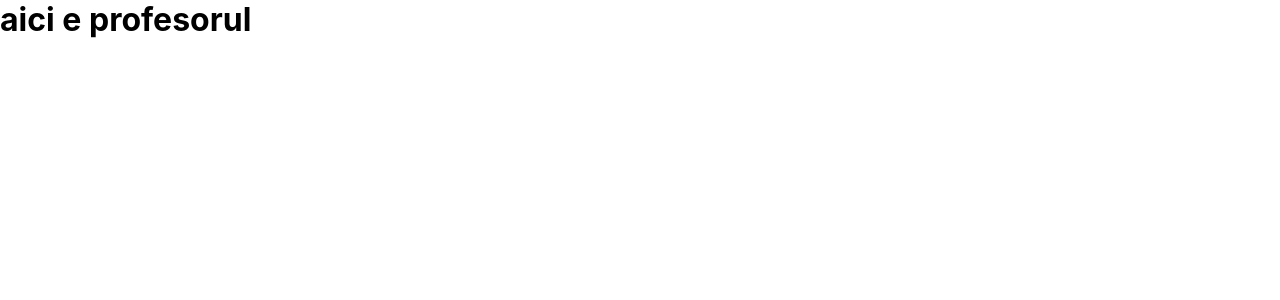
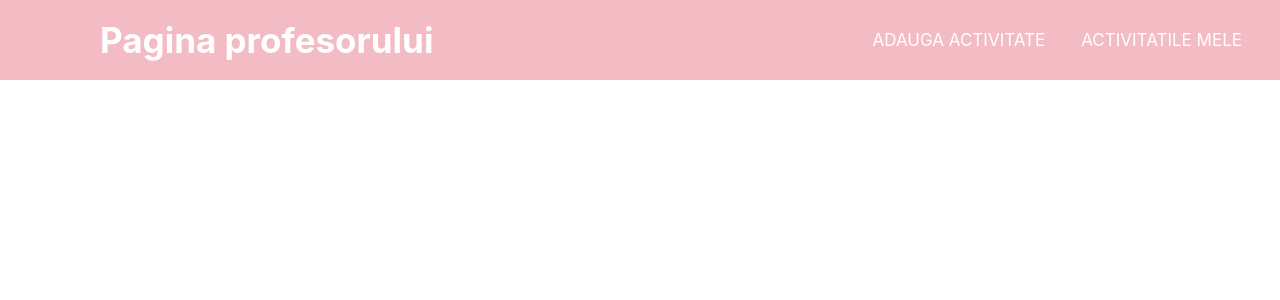
Before and after one commit to ralucaantal/Continuous-Feedback-----TW-Project, a React (Create React App) app in the folder client/: page /teacher in a window 1280 px wide. Shown: the top 300 px of the page. Built offline with nearby package versions, Linux system fonts and the light colour scheme; no server answers.

Commit message:
am inceput sa fac pagina profesorului

```diff
--- a/client/src/components/css/loginform.css
+++ b/client/src/components/css/loginform.css
@@ -132,5 +132,4 @@ input:focus{
     justify-content: center;
     width: 50%;
     height: 50%;
-
 }
--- /dev/null
+++ b/client/src/components/css/teacher.css
@@ -0,0 +1,110 @@
+* {
+  padding: 0;
+  margin: 0;
+  box-sizing: border-box;
+}
+
+@font-face {
+  font-family: "CustomFont";
+  src: url("../css/fonts/RolexLight.woff2");
+}
+
+.page {
+  height: 100vh;
+  width: 100%;
+  display: flex;
+  justify-content: center;
+  align-items: center;
+}
+
+nav {
+  background: rgb(243, 188, 197);
+  height: 80px;
+  width: 100%;
+}
+
+label.pagProfesor {
+  color: white;
+  font-size: 35px;
+  line-height: 80px;
+  padding: 0 100px;
+  font-weight: bold;
+}
+
+nav ul {
+  float: right;
+  margin-right: 20px;
+}
+
+nav ul li {
+  display: inline-block;
+  line-height: 80px;
+  margin: 0 5px;
+}
+
+nav ul li a {
+  color: white;
+  font-size: 17px;
+  padding: 7px 13px;
+  border-radius: 3px;
+  text-transform: uppercase;
+}
+
+a.active,
+a:hover {
+  background: #d01257;
+  transition: 0.5s;
+}
+
+.addActivityForm {
+  display: flex;
+  justify-content: center;
+  width: 50%;
+  height: 50%;
+}
+
+.coverteacher{
+    background-color: white;
+    width: 20em;
+    height: 30em;
+    position: relative;
+    border-radius: 1em;
+    box-shadow: 0 0.188em 1.550em rgb(156,156,156);
+    display: flex;
+    flex-direction: column;
+    align-items: center;
+    justify-content: space-around;
+    margin-top: 2em;
+    margin-left: 2em;
+}
+
+.inscriere-btn{
+    width: 40%;
+    height: 3em;
+    background-color: rgb(243, 188, 197);
+    display: flex;
+    justify-content: center;
+    align-items: center;
+    transition: 0.5s;
+    border-radius: 0.25em;
+    cursor: pointer;
+}
+
+.inscriere-btn:hover{
+    transform: scale(1.25);
+}
+
+.btn1{
+    width: 40%;
+    height: 3em;
+    background-color: rgb(243, 188, 197);
+    display: flex;
+    justify-content: center;
+    align-items: center;
+    transition: 0.5s;
+    border-radius: 0.25em;
+    cursor: pointer;
+    font-family: "CustomFont";
+    src: url("../css/fonts/RolexLight.woff2");
+    border: none;
+}
--- a/client/src/components/home.js
+++ b/client/src/components/home.js
@@ -6,7 +6,8 @@ export default function Home() {
   return (
     <div className="main">
       <div className="home">
-        <h1>Bine ati venit!</h1>
+        <div className="cover" style={{width: "25em", height:"15em"}}>
+          <h1>Bine ai venit!</h1>
           <div className="login-btn">
             <button
               className="btn1"
@@ -19,11 +20,15 @@ export default function Home() {
           </div>
           <h2>Nu ai un cont?</h2>
           <div className="login-btn">
-          <button className="btn1"
-          onClick={()=>{
-            window.location.href="/register"
+            <button
+              className="btn1"
+              onClick={() => {
+                window.location.href = "/register";
               }}
-          >INREGISTREAZA-TE</button>
+            >
+              INREGISTREAZA-TE
+            </button>
+          </div>
         </div>
       </div>
     </div>
--- a/client/src/components/teacher.js
+++ b/client/src/components/teacher.js
@@ -1,10 +1,62 @@
 import React from "react";
+import "./css/teacher.css";
 
 export default function Teacher() {
   // const navigate=useNavigate();
 
+  const handleNewActivityClick = (e) => {
+    console.log("Am dat click");
+    document.getElementById("newActivity").style.display = "block";
+  };
+
+  const handleMyActivitiesClick = (e) => {
+    console.log("Am dat click");
+  };
+
+  const handleSubmit = (e) => {};
+
   return (
-    <h1>aici e profesorul</h1>
+    <div>
+      <nav>
+        <label className="pagProfesor">Pagina profesorului</label>
+        <ul>
+          <li>
+            <a onClick={handleNewActivityClick}>Adauga activitate</a>
+          </li>
+          <li>
+            <a onClick={handleMyActivitiesClick}>Activitatile mele</a>
+          </li>
+        </ul>
+      </nav>
+      <div>
+        <div
+          className="addActivityForm"
+          id="newActivity"
+          style={{ display: "none" }}
+        >
+          <form onSubmit={handleSubmit}>
+            <div className="coverteacher">
+              <h3>Adauga activitate</h3>
+              <input
+                type="name"
+                placeholder="nume activitate"
+                //onChange={(e)=>}
+              />
 
+              <input type="descriere" placeholder="descriere activitate" />
+
+              <h5>Incepe la: </h5>
+              <input type="datetime-local" />
+              <h5>Se termina la: </h5>
+              <input type="datetime-local" />
+
+              <div className="inscriere-btn">
+                <button className="btn1">Login</button>
+              </div>
+            </div>
+          </form>
+        </div>
+      </div>
+    </div>
   );
 }
```
Also changed, not shown: client/src/components/css/home.css (+32 -19 lines). Lines whose indentation alone changed are shown as unchanged.
